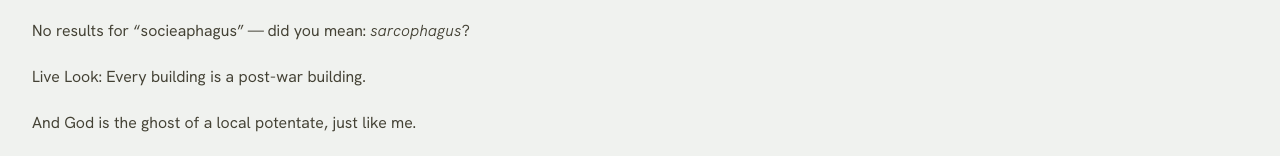
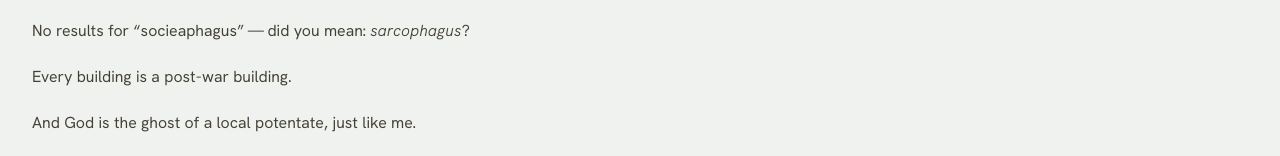
Before and after one commit to GiacomoPope/screaming, a plain HTML site: page index.html in a window 1280 px wide. Both pictures are taken after a click on the element "The Story of Philosophy". Shown: the part 435-591 px from the top of the page. Drawn offline with nearby package versions, Linux system fonts and the light colour scheme; files whose address does not match are found by name.

Commit message:
change in weatherhead poem

```diff
--- a/index.html
+++ b/index.html
@@ -67,7 +67,7 @@
           <br>
           <div class="poemLine">No results for “socieaphagus” — did you mean: <i>sarcophagus</i>?</div>
           <br>
-          <div class="poemLine">Live Look: Every building is a post-war building.</div>
+          <div class="poemLine">Every building is a post-war building.</div>
           <br>
           <div class="poemLine">And God is the ghost of a local potentate, just like me.</div>
         <div class="authorName">Andrew Weatherhead</div>
```
